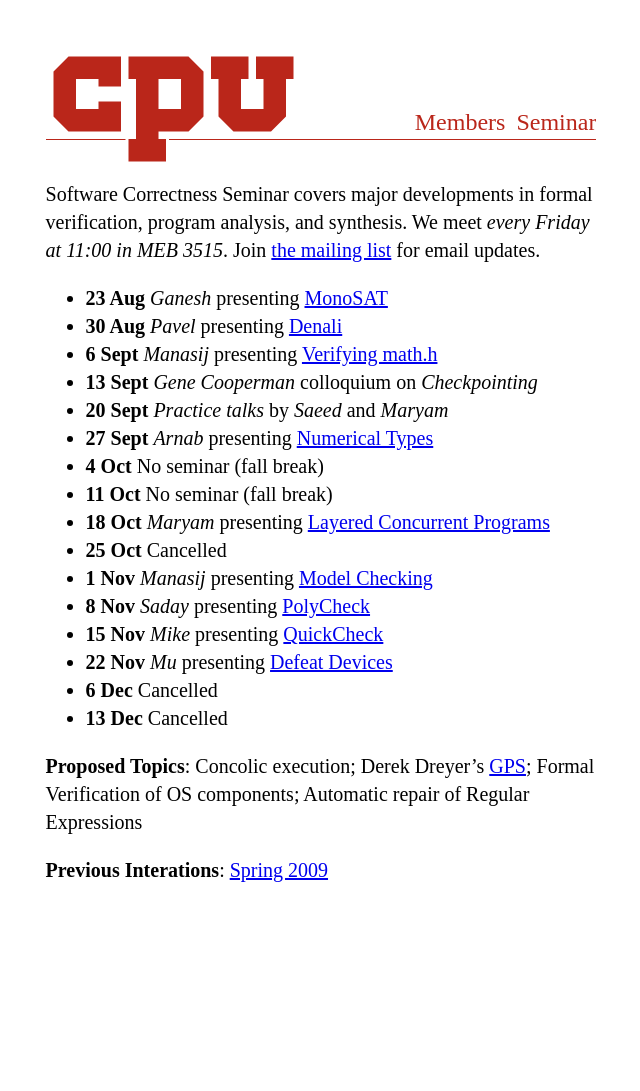
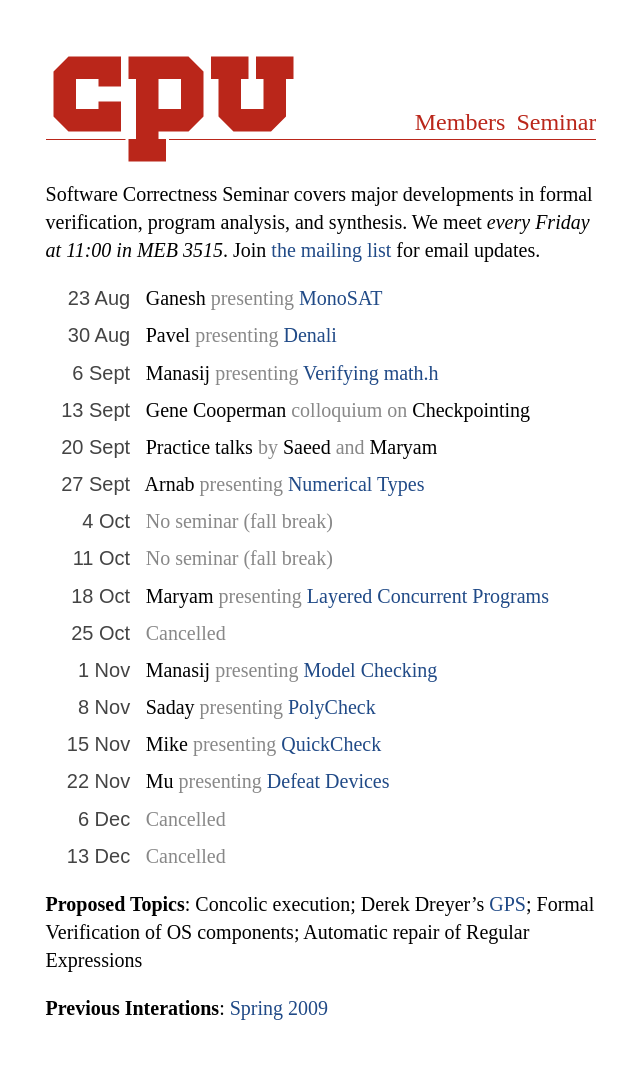
Before and after one commit to CPUtah/cputah.github.io, a Jekyll site: the page built from seminar/fa19.md, in a window 1280 px wide. Shown: the whole page, without its empty margins (319-959 px from the left). Built offline with Jekyll 4.4.1, drawn with Linux system fonts in a browser that asks for light colours; before the commit the page ends 953 px from its top, so only the background shows below that.

Commit message:
Integrate seminar style

```diff
--- a/main.css
+++ b/main.css
@@ -2,6 +2,20 @@
 
 html { font-size: 20px; line-height: 1.4; }
 body { max-width: 60ex; padding: 1ex; margin: 2em auto; }
+
+a { color: #204a87; text-decoration: none; }
+a:hover { color: #3465a4; text-decoration: underline; }
+
+h1, h2, h3, h4, h5, h6 {
+    font-family: 'Open Sans', sans; font-weight: normal; color: #BA261A;
+    border-bottom: 1px solid currentColor; line-height: 1;
+    /* Cover up the underline under ink */
+    text-shadow: 2px 2px white, 2px -2px white, -2px 2px white, -2px -2px white;
+}
+
+h1 { font-size: 1.25; margin: 1em 0 0; }
+h2 { font-size: 1.20; margin: .75em 0 0; }
+h2 { font-size: 1.10; margin: .75em 0 0; }
 
 header { height: 4.5em; margin-bottom: 2em; border-bottom: 1px solid #BA261A; }
 header img { height: 6em; margin-bottom: -1.5em; float: left; }
@@ -16,17 +30,6 @@ header nav li:last-child { margin-right: 0; }
 header nav a { color: #BA261A; text-decoration: none; }
 header nav a:hover { color: #EF432A; text-decoration: underline; }
 
-h1, h2, h3, h4, h5, h6 {
-    font-family: 'Open Sans', sans; font-weight: normal; color: #BA261A;
-    border-bottom: 1px solid currentColor; line-height: 1;
-    /* Cover up the underline under ink */
-    text-shadow: 2px 2px white, 2px -2px white, -2px 2px white, -2px -2px white;
-}
-
-h1 { font-size: 1.25; margin: 1em 0 0; }
-h2 { font-size: 1.20; margin: .75em 0 0; }
-h2 { font-size: 1.10; margin: .75em 0 0; }
-
 .photo-list { list-style: inside none; padding: 0; display: flex; flex-flow: row wrap; }
 .photo-list li { width: 25%; margin: 0; font-family: 'Open Sans', sans; height: calc(25%+2em); }
 .photo-list li.long { font-size: 75%; }
@@ -36,3 +39,11 @@ h2 { font-size: 1.10; margin: .75em 0 0; }
 }
 .photo-list a:hover { background: #eee; }
 .photo-list img { display: block; width: 125%; margin: -12.5% -12.5% 10%; object-fit: cover; }
+
+.schedule { list-style: none inside; padding: 0; color: #888; }
+.schedule li { margin: 1ex 0; }
+.schedule strong {
+    display: inline-block; width: 8ex; text-align: right; margin-right: 1ex;
+    font-weight: 200; font-family: sans-serif; color: #444;
+}
+.schedule em { color: black; font-style: normal; }
--- a/seminar/fa19.md
+++ b/seminar/fa19.md
@@ -9,6 +9,7 @@ verification, program analysis, and synthesis. We meet *every Friday at
 list](https://groups.google.com/forum/#!forum/uofu-scs-seminar/join)
 for email updates.
 
+{: .schedule }
 - **23 Aug** *Ganesh* presenting [MonoSAT](https://drive.google.com/open?id=106rpXi6-KGVFYLpmXQNHnpIuLku8eVSz)
 - **30 Aug** *Pavel* presenting [Denali](https://dl.acm.org/citation.cfm?id=512566)
 - **6 Sept** *Manasij* presenting [Verifying math.h](https://dl.acm.org/citation.cfm?id=3158135)
```
Also changed, not shown: seminar/index.md (+1 -0 lines).
